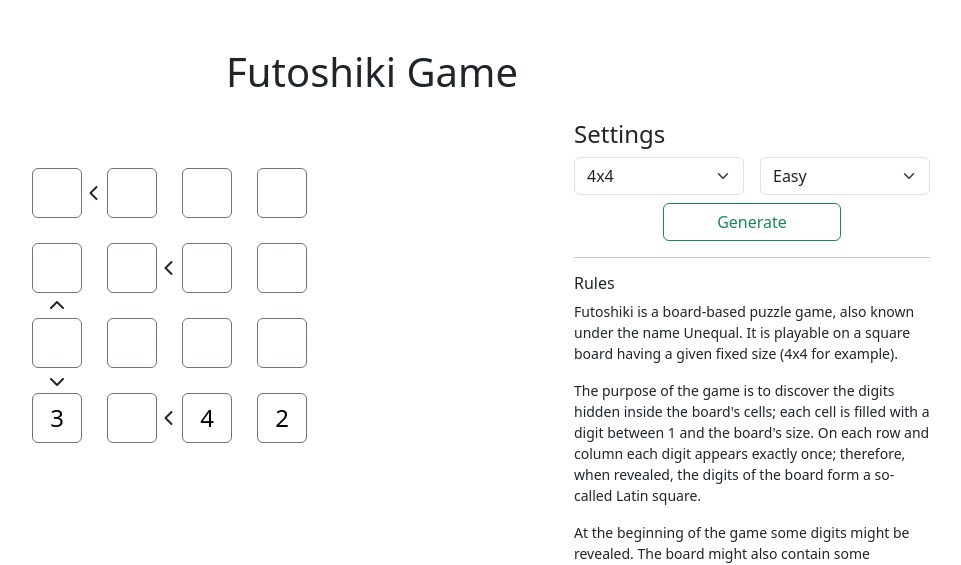
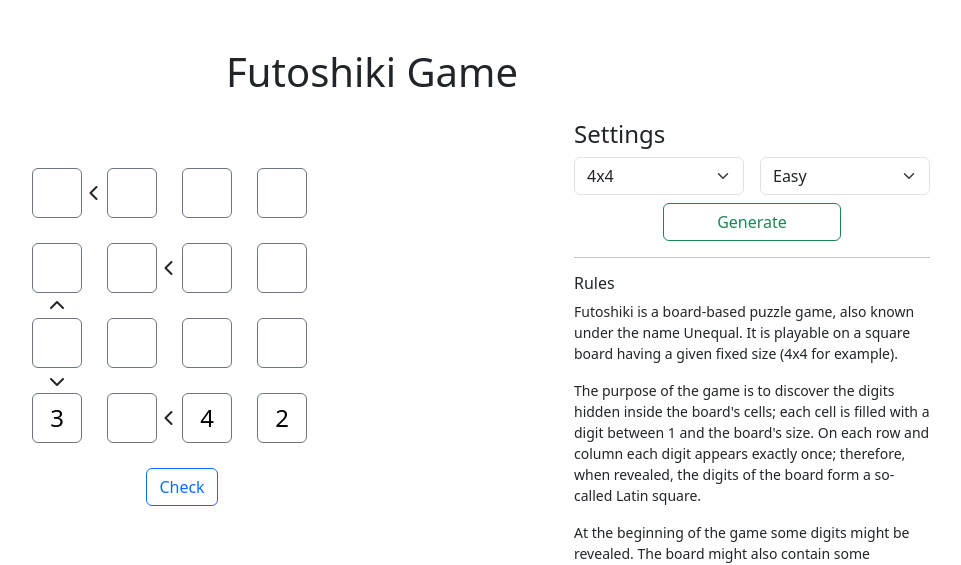
Before and after one commit to danielyandev/futoshiki, a React (Vite) app: page / in a window 1280 px wide. Shown: the top 565 px of the page, without its empty margins (268-1229 px from the left). Built offline with nearby package versions, Linux system fonts and the light colour scheme.

Commit message:
Check if puzzle is solved

```diff
--- a/src/components/Cell.jsx
+++ b/src/components/Cell.jsx
@@ -1,7 +1,8 @@
 import PropTypes from 'prop-types'
 import { useState } from 'react'
 
-export default function Cell({ cell, maxValue }) {
+export default function Cell({ cell, maxValue, onValueChange }) {
+  // Internal state is used for validations
   const [value, setValue] = useState(cell.value)
 
   const renderRightConstraint = () => {
@@ -29,7 +30,9 @@ export default function Cell({ cell, maxValue }) {
       val = ''
     }
 
+    // Set internal state and pass value to parent
     setValue(val)
+    onValueChange(parseInt(val))
   }
 
   return (
@@ -64,5 +67,7 @@ Cell.propTypes = {
       bottom: PropTypes.oneOf(constraints)
     })
   }).isRequired,
-  maxValue: PropTypes.oneOfType([PropTypes.string, PropTypes.number]).isRequired
+  maxValue: PropTypes.oneOfType([PropTypes.string, PropTypes.number])
+    .isRequired,
+  onValueChange: PropTypes.func.isRequired
 }
--- a/src/components/GameBoard.jsx
+++ b/src/components/GameBoard.jsx
@@ -3,9 +3,11 @@ import Cell from './Cell.jsx'
 import PropTypes from 'prop-types'
 import { generateSolvedBoard } from '../helpers/generator.js'
 import { getPreparedBoard } from '../helpers/board.js'
+import SolutionValidator from './SolutionValidator.jsx'
 
 export default function GameBoard({ settings }) {
   const [board, setBoard] = useState([])
+  const [solvedBoard, setSolvedBoard] = useState([])
 
   useEffect(() => {
     prepareBoard()
@@ -13,22 +15,40 @@ export default function GameBoard({ settings }) {
 
   const prepareBoard = () => {
     const solvedBoard = generateSolvedBoard(settings)
+    setSolvedBoard(solvedBoard)
 
     const prepared = getPreparedBoard(solvedBoard, settings)
 
     setBoard(prepared)
   }
 
+  const handleCellChange = (value, row, col) => {
+    board[row][col].value = value
+  }
+
   return (
+    <div>
       <div className="d-flex justify-content-center align-items-start">
         <div className="mt-5">
           {board.map((row, rowIndex) => (
             <div key={rowIndex} className="d-flex">
               {row.map((cell, colIndex) => (
-              <Cell key={colIndex} cell={cell} maxValue={settings.size} />
+                <Cell
+                  key={colIndex}
+                  cell={cell}
+                  maxValue={settings.size}
+                  onValueChange={value =>
+                    handleCellChange(value, rowIndex, colIndex)
+                  }
+                />
               ))}
             </div>
           ))}
+        </div>
+      </div>
+
+      <div className="d-flex justify-content-center">
+        <SolutionValidator solvedBoard={solvedBoard} board={board} />
       </div>
     </div>
   )
--- /dev/null
+++ b/src/components/SolutionValidator.jsx
@@ -0,0 +1,49 @@
+import PropTypes from 'prop-types'
+import { useState } from 'react'
+
+export default function SolutionValidator({ solvedBoard, board }) {
+  const [checked, setChecked] = useState(false)
+  const [valid, setValid] = useState(true)
+
+  const checkSolution = () => {
+    const size = solvedBoard.length
+    let _valid = true
+    for (let row = 0; _valid && row < size; row++) {
+      for (let col = 0; col < size; col++) {
+        if (solvedBoard[row][col] !== board[row][col].value) {
+          _valid = false
+          break
+        }
+      }
+    }
+
+    setValid(_valid)
+    setChecked(true)
+  }
+
+  return (
+    <div className="text-center">
+      <button className="btn btn-outline-primary" onClick={checkSolution}>
+        Check
+      </button>
+      {checked && (
+        <div>
+          {valid ? (
+            <div className="alert alert-success mt-2">
+              Well done! You solved the puzzle.
+            </div>
+          ) : (
+            <div className="alert alert-danger mt-2">
+              Solution is not correct, try to update values.
+            </div>
+          )}
+        </div>
+      )}
+    </div>
+  )
+}
+
+SolutionValidator.propTypes = {
+  solvedBoard: PropTypes.array.isRequired,
+  board: PropTypes.array.isRequired
+}
```
Lines whose indentation alone changed are shown as unchanged.
